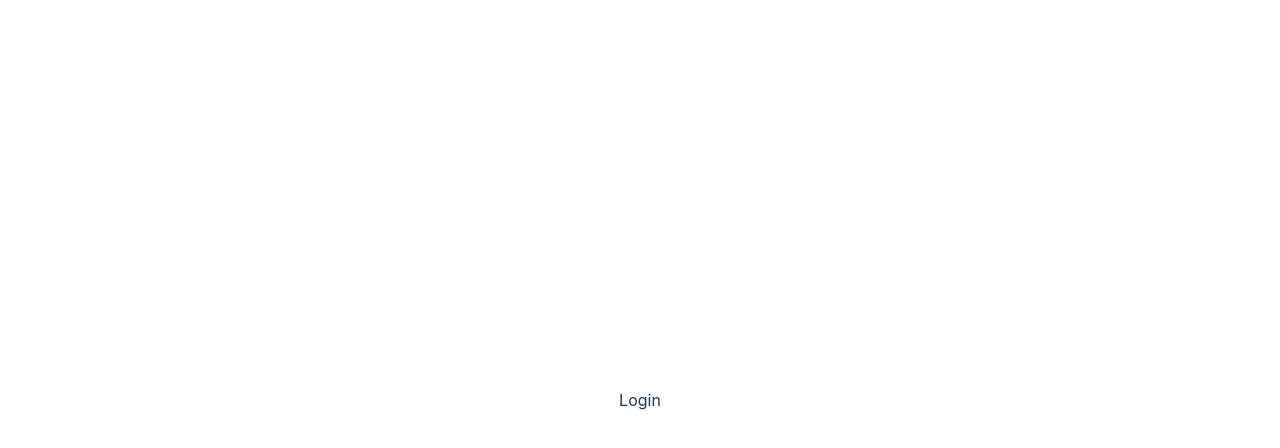
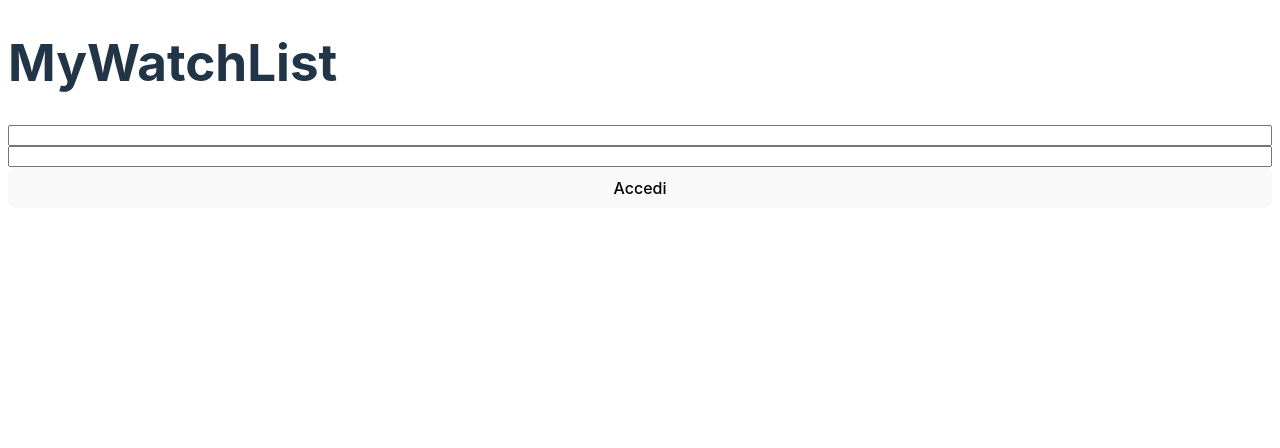
Before and after one commit to diblonss00/MovieAppReact, a React (Vite) app in the folder movie-app-react/: page / in a window 1280 px wide. Shown: the top 448 px of the page. Built offline with nearby package versions, Linux system fonts and the light colour scheme.

Commit message:
feat: add form in LoginForm

```diff
--- a/movie-app-react/src/App.scss
+++ /dev/null
@@ -1,41 +0,0 @@
-#root {
-  max-width: 1280px;
-  margin: 0 auto;
-  padding: 2rem;
-  text-align: center;
-}
-
-.logo {
-  height: 6em;
-  padding: 1.5em;
-  will-change: filter;
-}
-.logo:hover {
-  filter: drop-shadow(0 0 2em #646cffaa);
-}
-.logo.react:hover {
-  filter: drop-shadow(0 0 2em #61dafbaa);
-}
-
-@keyframes logo-spin {
-  from {
-    transform: rotate(0deg);
-  }
-  to {
-    transform: rotate(360deg);
-  }
-}
-
-@media (prefers-reduced-motion: no-preference) {
-  a:nth-of-type(2) .logo {
-    animation: logo-spin infinite 20s linear;
-  }
-}
-
-.card {
-  padding: 2em;
-}
-
-.read-the-docs {
-  color: #888;
-}
--- a/movie-app-react/src/App.tsx
+++ b/movie-app-react/src/App.tsx
@@ -1,4 +1,3 @@
-import './App.scss'
 import {
   createBrowserRouter,
   RouterProvider,
--- /dev/null
+++ b/movie-app-react/src/components/LoginForm/LoginForm.scss
@@ -0,0 +1,4 @@
+.LoginFormContainer {
+    display: flex;
+    flex-direction: column;
+}
--- /dev/null
+++ b/movie-app-react/src/components/LoginForm/LoginForm.tsx
@@ -0,0 +1,26 @@
+import { useState } from "react";
+import "./LoginForm.scss"
+
+const LoginForm = () => {
+    const [users, setUsers] = useState([]);
+
+    return (
+        <>
+
+
+            <form action="" className="LoginFormContainer">
+
+                <input type="email" name="" id="" />
+
+                <input type="password" name="" id="" />
+
+
+                <button>Accedi</button>
+
+            </form>
+
+        </>
+    )
+}
+
+export default LoginForm
--- a/movie-app-react/src/index.scss
+++ b/movie-app-react/src/index.scss
@@ -20,16 +20,9 @@ a {
   color: #646cff;
   text-decoration: inherit;
 }
+
 a:hover {
   color: #535bf2;
-}
-
-body {
-  margin: 0;
-  display: flex;
-  place-items: center;
-  min-width: 320px;
-  min-height: 100vh;
 }
 
 h1 {
@@ -48,9 +41,11 @@ button {
   cursor: pointer;
   transition: border-color 0.25s;
 }
+
 button:hover {
   border-color: #646cff;
 }
+
 button:focus,
 button:focus-visible {
   outline: 4px auto -webkit-focus-ring-color;
@@ -61,9 +56,11 @@ button:focus-visible {
     color: #213547;
     background-color: #ffffff;
   }
+
   a:hover {
     color: #747bff;
   }
+
   button {
     background-color: #f9f9f9;
   }
--- a/movie-app-react/src/layouts/Login.tsx
+++ b/movie-app-react/src/layouts/Login.tsx
@@ -1,11 +1,10 @@
-
+import LoginForm from "../components/LoginForm/LoginForm"
 const Login = () => {
 
     return (
         <>
-
-            <p>Login</p>
-
+            <h1>MyWatchList</h1>
+            <LoginForm></LoginForm>
         </>)
 
 
```
